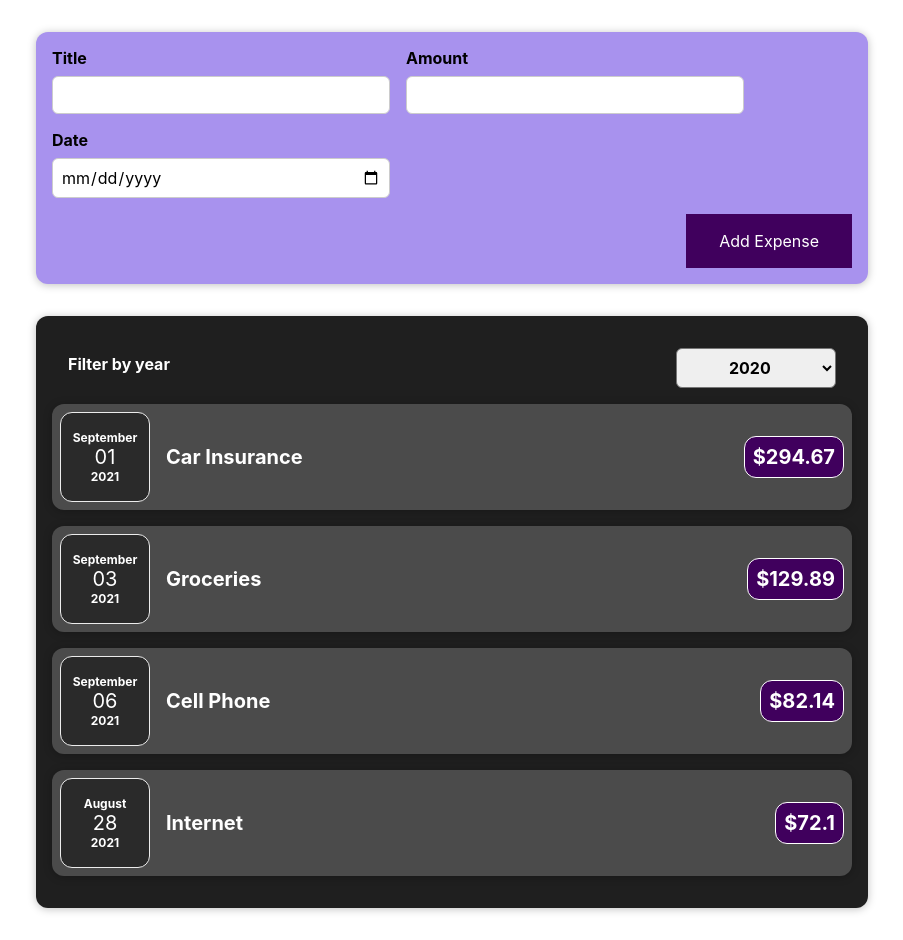
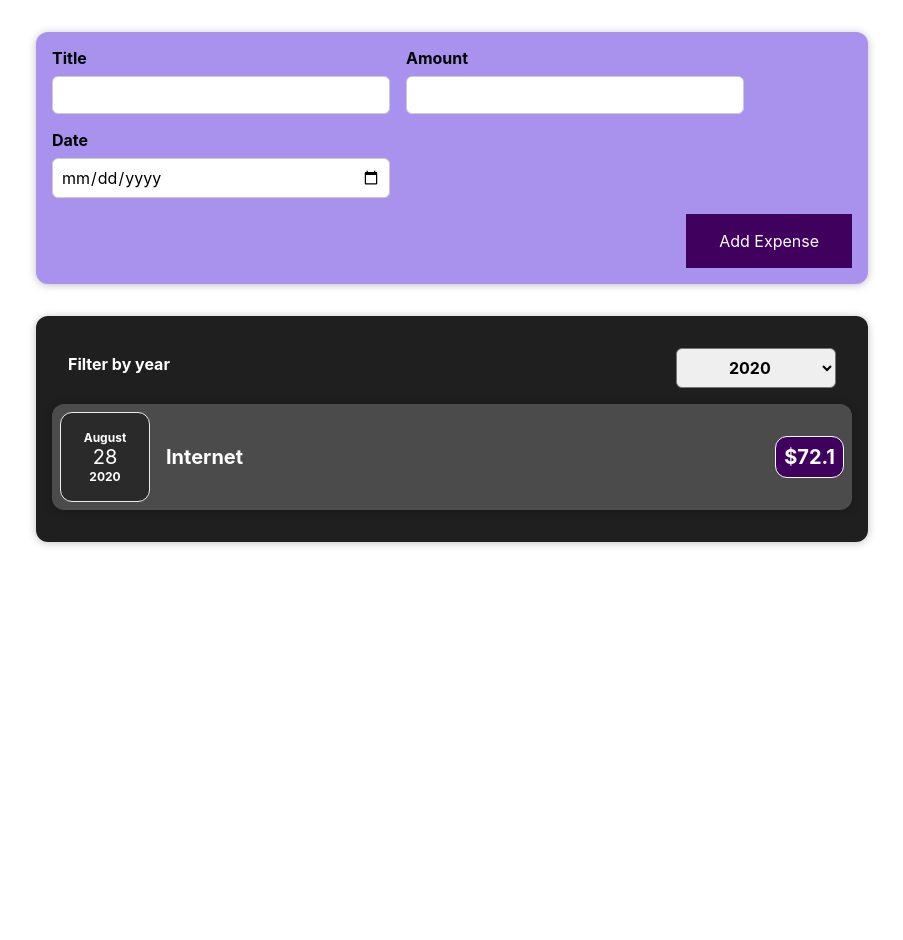
Before and after one commit to BurakAy/react-complete-guide, a React (Create React App) app: page / in a window 1280 px wide. Shown: the whole page, without its empty margins (188-1091 px from the left). After the commit the page ends 800 px from the top, so only its background shows below. Built offline with nearby package versions, Linux system fonts and the light colour scheme.

Commit message:
filter list items functionality

```diff
--- a/src/App.js
+++ b/src/App.js
@@ -1,8 +1,8 @@
+import React, { useState } from "react";
 import Expenses from "../src/components/Expenses/Expenses";
 import NewExpense from "./components/NewExpense/NewExpense";
 
-const App = () => {
-  const expenses = [
+const DUMMY_EXPENSES = [
     {
       id: 'e1',
       title: 'Car Insurance',
@@ -13,7 +13,7 @@ const App = () => {
       id: 'e2',
       title: 'Groceries',
       amount: 129.89,
-      date: new Date(2021, 8, 3)
+      date: new Date(2019, 8, 3)
     },
     {
       id: 'e3',
@@ -25,13 +25,17 @@ const App = () => {
       id: 'e4',
       title: 'Internet',
       amount: 72.10,
-      date: new Date(2021, 7, 28)
+      date: new Date(2020, 7, 28)
     },
-  ];
+];
+
+const App = () => {
+  const [expenses, setNewExpense] = useState(DUMMY_EXPENSES);
 
   const addExpenseHandler = (expense) => {
-    console.log(expense);
-    console.log(expenses);
+    setNewExpense(prevExpenses => {
+      return [expense, ...prevExpenses];
+    });
   }
 
   return (
--- a/src/components/Expenses/Expenses.js
+++ b/src/components/Expenses/Expenses.js
@@ -9,35 +9,28 @@ const Expenses = (props) => {
 
     const filterDataHandler = (selectedDate) => {
       setFilteredYear(selectedDate);
+    }
 
-      console.log(selectedDate);
-    }
+    const filteredExpenses = props.expenses.filter(expense => {
+      return expense.date.getFullYear().toString() === filteredYear;
+    });
 
     return (
         <div>
         <Card className="expenses">
-            <ExpenseFilter selected={filteredYear} onSelectDate={filterDataHandler} />
+          <ExpenseFilter
+            selected={filteredYear}
+            onSelectDate={filterDataHandler}
+          />
 
+          {filteredExpenses.map((expense) =>
             <ExpenseItem
-              title={props.expenses[0].title}
-              amount={props.expenses[0].amount}
-              date={props.expenses[0].date}
+              key={expense.id}
+              title={expense.title}
+              amount={expense.amount}
+              date={expense.date}
             />
-            <ExpenseItem
-              title={props.expenses[1].title}
-              amount={props.expenses[1].amount}
-              date={props.expenses[1].date}
-            />
-            <ExpenseItem
-              title={props.expenses[2].title}
-              amount={props.expenses[2].amount}
-              date={props.expenses[2].date}
-            />
-            <ExpenseItem
-              title={props.expenses[3].title}
-              amount={props.expenses[3].amount}
-              date={props.expenses[3].date}
-            />
+          )}
         </Card>
         </div>
     );
```
